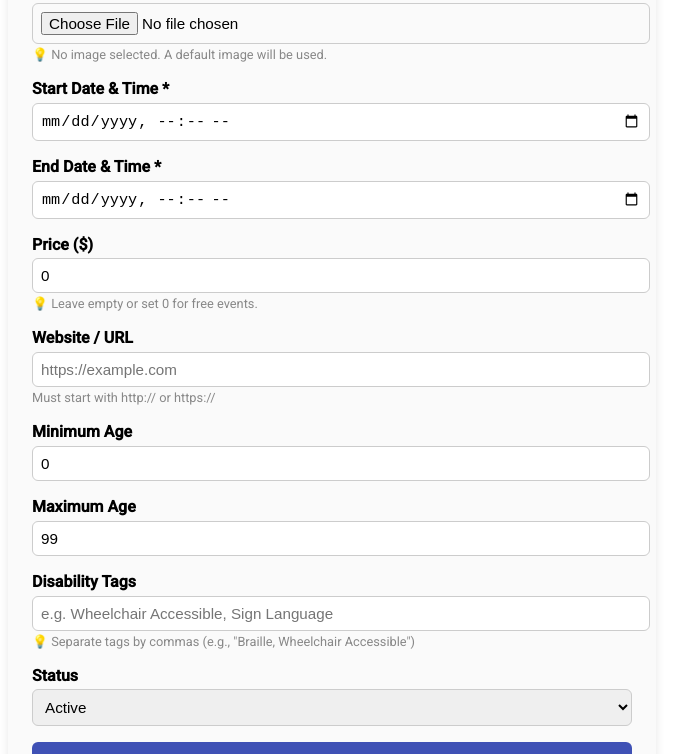
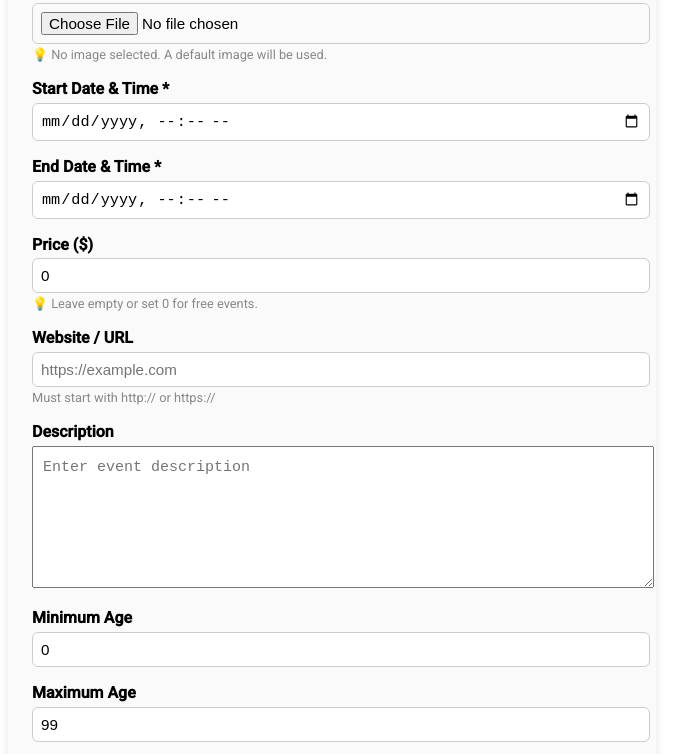
Before and after one commit to Not-So-Swedish-Chef/Courage-Showcase, an Angular app in the folder frontend/: page /events/create in a window 1280 px wide. Shown: the part 435-1189 px from the top of the page, without its empty margins (308-993 px from the left). Built offline with nearby package versions, Linux system fonts and the light colour scheme; no server answers.

Commit message:
add description field

```diff
--- a/frontend/src/app/components/event-detail/event-detail.component.css
+++ b/frontend/src/app/components/event-detail/event-detail.component.css
@@ -206,3 +206,22 @@ h2 {
 .calendar-btn:hover {
   background: #3730a3;
 }
+
+.description-clean {
+  margin: 1.2rem 0;
+}
+
+.description-clean h3 {
+  margin: 0 0 0.4rem 0;
+  font-size: 1.1rem;
+  font-weight: 600;
+  color: #111827;
+}
+
+.description-clean p {
+  margin: 0;
+  font-size: 0.95rem;
+  color: #374151;
+  line-height: 1.55;
+  white-space: pre-line;
+}
--- a/frontend/src/app/components/event-detail/event-detail.component.html
+++ b/frontend/src/app/components/event-detail/event-detail.component.html
@@ -23,11 +23,12 @@
     <p><strong>City:</strong> {{ event.city || "N/A" }}</p>
     <p><strong>Location:</strong> {{ event.location }}</p>
 
-    <p>
-      <strong>Start:</strong> {{ event.startDateTime | date : "medium" }}
-    </p>
+    <p><strong>Start:</strong> {{ event.startDateTime | date : "medium" }}</p>
     <p><strong>End:</strong> {{ event.endDateTime | date : "medium" }}</p>
-
+    <div class="description-clean">
+      <h3>Description</h3>
+      <p>{{ event.description }}</p>
+    </div>
     <p>
       <strong>Price:</strong>
       <span class="price-badge">
@@ -44,6 +45,10 @@
       <strong>Website:</strong>
       <a [href]="event.url" target="_blank">{{ event.url }}</a>
     </p>
+    <div *ngIf="event.description" class="description-section">
+      <h3>Description</h3>
+      <p>{{ event.description }}</p>
+    </div>
 
     <p class="host-link">
       <strong>Host:</strong>
--- a/frontend/src/app/models/CreateEventDto.ts
+++ b/frontend/src/app/models/CreateEventDto.ts
@@ -13,4 +13,5 @@ export interface CreateEventDto {
   status: number; //Active = 0, Expired = 1, Canceled = 2
   hostId: number;
   imageUrl?: string;
+  description?: string;
 }
--- a/frontend/src/app/models/EventDetails.ts
+++ b/frontend/src/app/models/EventDetails.ts
@@ -13,4 +13,5 @@ export interface EventDetails {
   maxAge: number;
   disabilityTags: string[];
   status: number;
+  description?: string;
 }
--- a/frontend/src/app/models/UpdateEventDto.ts
+++ b/frontend/src/app/models/UpdateEventDto.ts
@@ -14,4 +14,5 @@ export interface UpdateEventDto {
   disabilityTags?: string[];
   status?: number;
   hostId: number;
+  description?: string;
 }
--- a/frontend/src/app/pages/events/event-form/event-form.component.css
+++ b/frontend/src/app/pages/events/event-form/event-form.component.css
@@ -60,3 +60,11 @@ button:disabled {
   color: #888;
   font-size: 0.8rem;
 }
+textarea {
+  width: 100%;
+  min-height: 120px;
+  padding: 10px;
+  font-size: 15px;
+  line-height: 1.4;
+  resize: vertical;
+}
--- a/frontend/src/app/pages/events/event-form/event-form.component.html
+++ b/frontend/src/app/pages/events/event-form/event-form.component.html
@@ -58,7 +58,10 @@
         accept="image/jpeg,image/jpg,image/png,image/gif,image/webp"
       />
       <small *ngIf="selectedFile" class="hint">
-        📷 Selected: {{ selectedFile.name }} ({{ (selectedFile.size / 1024).toFixed(2) }} KB)
+        📷 Selected: {{ selectedFile.name }} ({{
+          (selectedFile.size / 1024).toFixed(2)
+        }}
+        KB)
       </small>
       <small *ngIf="!selectedFile && !event.imageUrl" class="hint">
         💡 No image selected. A default image will be used.
@@ -123,6 +126,16 @@
       />
       <small class="error" *ngIf="urlError">{{ urlError }}</small>
       <small class="hint">Must start with http:// or https://</small>
+    </label>
+
+    <label>
+      <span>Description</span>
+      <textarea
+        name="description"
+        [(ngModel)]="event.description"
+        rows="4"
+        placeholder="Enter event description"
+      ></textarea>
     </label>
 
     <!-- Minimum Age -->
--- a/frontend/src/app/pages/events/event-form/event-form.component.ts
+++ b/frontend/src/app/pages/events/event-form/event-form.component.ts
@@ -3,12 +3,12 @@ import { NgForm } from '@angular/forms';
 import { ActivatedRoute, Router } from '@angular/router';
 import { EventDetails } from '../../../models/EventDetails';
 import { CreateEventDto } from '../../../models/CreateEventDto';
-import { UpdateEventDto } from '../../../models/UpdateEventDto';
 import { EventService } from '../../../services/event.service';
 import { AuthService } from '../../../services/auth.service';
 import { CloudinaryService } from '../../../services/cloudinary.service';
 import { forkJoin, of } from 'rxjs';
 import { switchMap } from 'rxjs/operators';
+import { UpdateEventDto } from '../../../models/UpdateEventDto';
 
 @Component({
   selector: 'app-event-form',
@@ -97,6 +97,7 @@ export class EventFormComponent implements OnInit {
     disabilityTags: [],
     status: 0,
     hostId: 0,
+    description: '',
   };
 
   disabilityTagsInput = '';
@@ -136,6 +137,7 @@ export class EventFormComponent implements OnInit {
             maxAge: data.maxAge,
             disabilityTags: data.disabilityTags ?? [],
             status: data.status,
+            description: data.description ?? '',
           };
           this.disabilityTagsInput = (data.disabilityTags || []).join(', ');
         },
--- a/frontend/src/app/services/event.service.ts
+++ b/frontend/src/app/services/event.service.ts
@@ -26,6 +26,7 @@ export class EventService {
       maxAge: dto.maxAge,
       disabilityTags: dto.disabilityTags,
       status: dto.status,
+      description: dto.description,
     };
 
     return this.http.post<EventDetails>(this.BASE_URL, payload, {
@@ -52,6 +53,7 @@ export class EventService {
         maxAge: dto.maxAge,
         disabilityTags: dto.disabilityTags,
         status: dto.status,
+        description: dto.description,
       },
       {
         headers: { 'Content-Type': 'application/json' },
```
